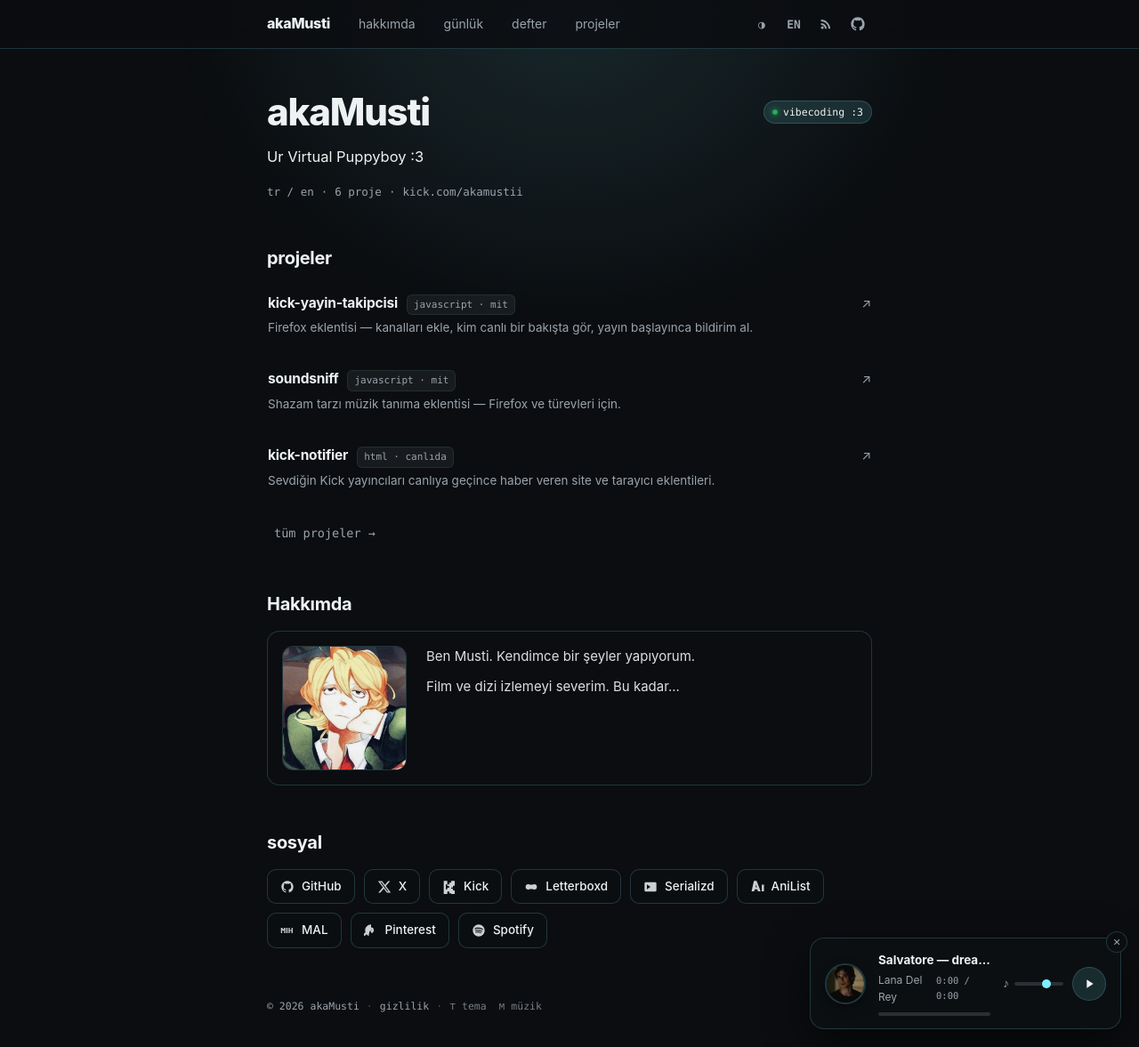
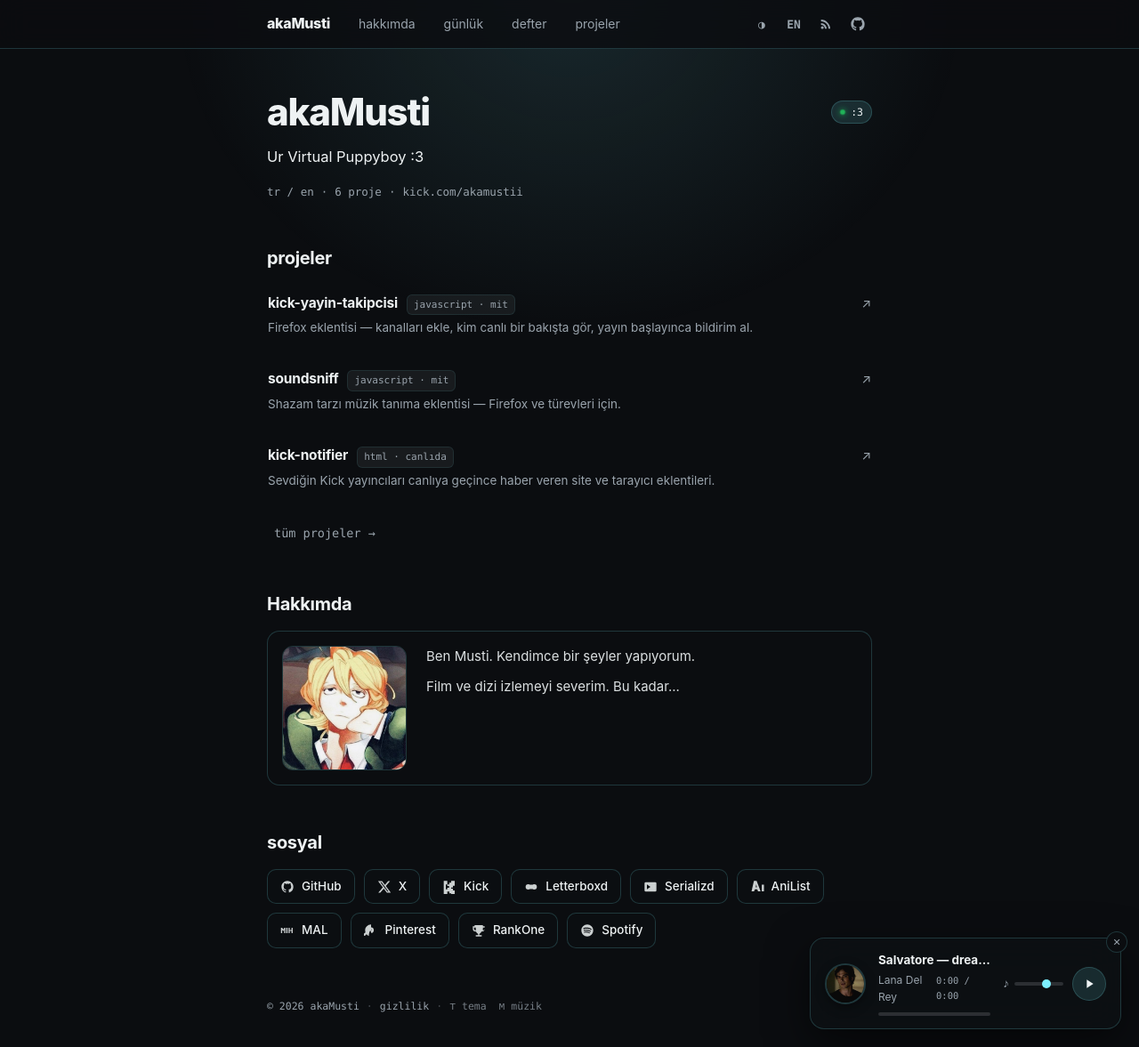
Before and after one commit to akamusti/akamusti.github.io, a Jekyll site: the page index.html, which Jekyll copies as it is, in a window 1280 px wide and 1177 px high. Shown: the whole window at 89% size. Built offline with Jekyll 4.4.1, drawn with Linux system fonts in a browser that asks for light colours.

Commit message:
RankOne sosyal linki eklendi, status :3 olarak sadelestirildi

```diff
--- a/assets/lang.js
+++ b/assets/lang.js
@@ -47,7 +47,7 @@
     "home.bio": { tr: "Ur Virtual Puppyboy :3", en: "Ur Virtual Puppyboy :3" },
     "home.meta_langs": { tr: "tr / en", en: "tr / en" },
     "home.meta_projects": { tr: "6 proje", en: "6 projects" },
-    "home.status": { tr: "vibecoding :3", en: "vibecoding :3" },
+    "home.status": { tr: ":3", en: ":3" },
     "theme.hint": { tr: "tema seç · T ile turla", en: "select theme · T to cycle" }
   };
 
--- a/index.html
+++ b/index.html
@@ -53,7 +53,7 @@
       <h1>akaMusti</h1>
       <div class="status-pill">
         <span class="status-dot"></span>
-        <span data-i18n="home.status">vibecoding :3</span>
+        <span data-i18n="home.status">:3</span>
       </div>
     </div>
     <p class="bio"><span id="typed"></span><span class="cursor">▌</span></p>
@@ -140,6 +140,10 @@
       <a class="soc-chip" href="https://tr.pinterest.com/insanmusti_/" target="_blank" rel="noopener">
         <svg viewBox="0 0 24 24" fill="currentColor"><path d="M12 2C6.48 2 2 6.48 2 12c0 4.24 2.65 7.86 6.39 9.29-.09-.78-.17-1.99.04-2.85.19-.78 1.23-5.21 1.23-5.21s-.31-.63-.31-1.56c0-1.46.85-2.55 1.9-2.55.9 0 1.33.67 1.33 1.48 0 .9-.57 2.26-.87 3.51-.25 1.05.53 1.91 1.56 1.91 1.88 0 3.32-1.98 3.32-4.84 0-2.53-1.82-4.3-4.42-4.3-3.01 0-4.78 2.26-4.78 4.59 0 .91.35 1.88.79 2.41.09.1.19.07.33-.08.31-.25 1.03-.29 1.18-.05.19-.16.24-.36.14-1.34-.62-2.18-2.58-2.18-4.16 0-3.39 2.46-6.5 7.1-6.5 3.73 0 6.62 2.66 6.62 6.21 0 3.71-2.34 6.69-5.58 6.69-1.09 0-2.11-.57-2.46-1.24l-.67 2.56c-.24.93-.89 2.1-1.33 2.81 1.05.32 2.17.5 3.33.5 5.52 0 10-4.48 10-10S17.52 2 12 2z"/></svg>
         <span>Pinterest</span>
+      </a>
+      <a class="soc-chip" href="https://www.rankone.global/akamusti?s=Mb3kv" target="_blank" rel="noopener">
+        <svg viewBox="0 0 24 24" fill="currentColor"><path d="M5 3h14v2h3v4a5 5 0 0 1-5 5h-.42A6 6 0 0 1 13 17.92V20h4v2H7v-2h4v-2.08A6 6 0 0 1 7.42 14H7a5 5 0 0 1-5-5V5h3V3zm0 4H4v2a3 3 0 0 0 3 3V7zm14 0v5a3 3 0 0 0 3-3V7h-3z"/></svg>
+        <span>RankOne</span>
       </a>
       <a class="soc-chip" href="https://open.spotify.com/user/31wxrxbnvws63sdriqfgkuebnpma?si=0c613f04845c4f95" target="_blank" rel="noopener">
         <svg viewBox="0 0 24 24" fill="currentColor"><path d="M12 2C6.477 2 2 6.477 2 12s4.477 10 10 10 10-4.477 10-10S17.523 2 12 2zm4.586 14.424c-.18.295-.563.387-.857.207-2.35-1.434-5.308-1.758-8.792-.963-.334.077-.668-.133-.745-.467-.076-.334.133-.668.467-.745 3.808-.87 7.076-.51 9.72 1.111.294.18.387.563.207.857zm1.224-2.723c-.226.367-.707.482-1.074.256-2.69-1.653-6.79-2.132-9.971-1.166-.412.125-.85-.108-.975-.52-.125-.412.108-.85.52-.975 3.632-1.102 8.147-.568 11.244 1.331.367.226.482.707.256 1.074zm.106-2.835C14.692 8.95 9.375 8.775 6.297 9.71c-.494.15-1.018-.128-1.168-.622-.15-.494.128-1.018.622-1.168 3.532-1.072 9.404-.866 13.115 1.338.445.264.59.838.327 1.282-.264.443-.838.59-1.278.328z"/></svg>
```
